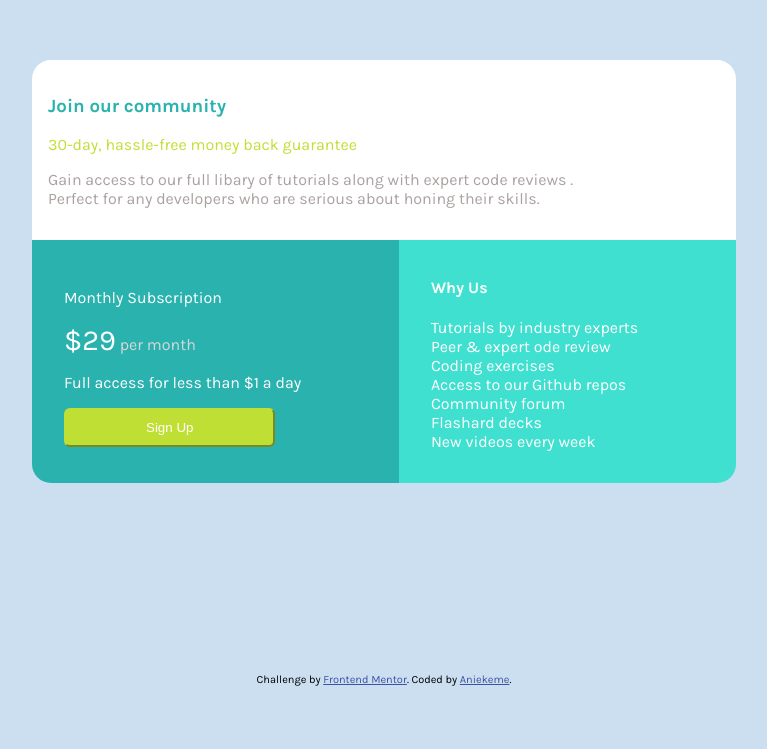
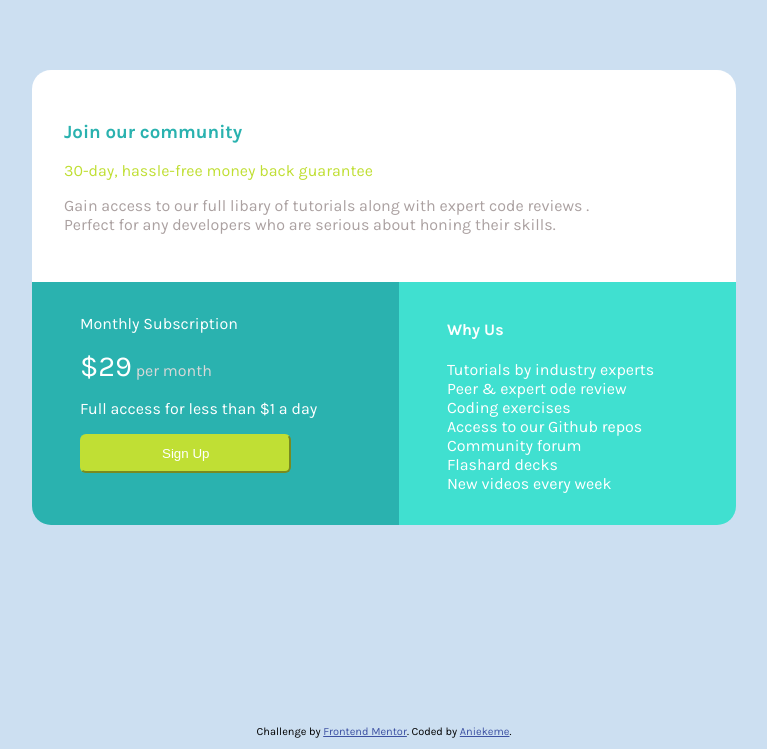
Before and after one commit to mercy299/Frontendmentor-card-design, a plain HTML site: page index.html in a window 1280 px wide. Shown: the part 130-879 px from the top of the page, without its empty margins (256-1023 px from the left). Before the commit the page ends 827 px from the top, so only its background shows below. Drawn offline with Linux system fonts and the light colour scheme.

Commit message:
changed padding

```diff
--- a/style.css
+++ b/style.css
@@ -9,13 +9,13 @@ body{
 }
 .card{
     border-radius: 8px;
-    margin: 190px auto;
+    margin: 200px auto;
     display: grid;
     grid-template-columns: auto;
 }
 .white-card{
     background-color: rgb(255, 255, 255);
-    padding: 1em;
+    padding: 2em;
     border-radius:  19px 19px 0 0;
     /* border: 1px solid red; */
     /* width: auto; */
@@ -37,7 +37,7 @@ body{
 }
 .teal-card{
     background-color: hsl(179, 62%, 43%);
-    padding: 2em;
+    padding: 1em 3em;
     margin: 0;
     color: white;
     border-radius: 0 0 0 19px ;
@@ -51,7 +51,7 @@ body{
 }
 .cyan-card{
     background-color: turquoise;
-    padding:  1em 2em;
+    padding:  1em 3em;
     /* margin: 0%; */
     color: white;
     border-radius: 0 0 19px ;
```
